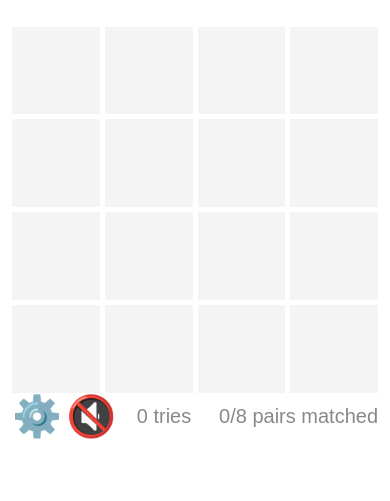
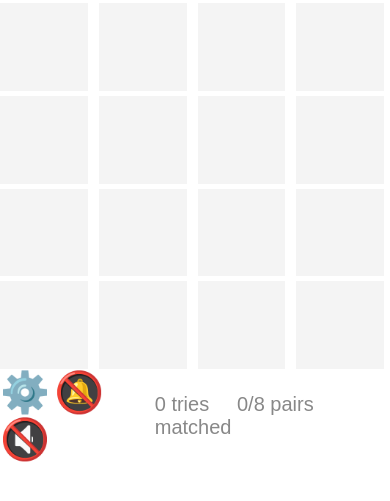
Before and after one commit to JanDW/memory-puzzle, a website: page index.html in a window 390 px wide. Shown: the part 189-690 px from the top of the page. Drawn offline with Linux system fonts and the light colour scheme.

Commit message:
Split sound and music toggle

```diff
--- a/index.html
+++ b/index.html
@@ -15,7 +15,8 @@
       <div id="status">
         <div id="meta">
           <button type="button" id="settings">⚙️</button>
-          <button type="button" id="sound">🔇</button>
+          <button type="button" id="sound">🔕</button>
+          <button type="button" id="music">🔇</button>
         </div>
         <div id="score">
           <span id="tries">0</span> tries &nbsp;&nbsp;&nbsp; <span id="matched">0</span>/<span id="matchedTotal"></span>
--- a/index.js
+++ b/index.js
@@ -31,7 +31,8 @@ class AudioController {
 
 const grid = document.querySelector('#grid');
 const triesOutput = document.querySelector('#tries');
-const audioControl = document.querySelector('#sound');
+const musicToggle = document.querySelector('#music');
+const soundToggle = document.querySelector('#sound');
 const matchedPairsOutput = document.querySelector('#matched');
 const matchedPairsTotalOutput = document.querySelector('#matchedTotal');
 const gridSize = 4;
@@ -208,10 +209,8 @@ function handleClick(e) {
 
 // MAIN
 
-
 //@DOING Not responding to click event
-audioControl.addEventListener('click', (e) => {
-  console.log(this);
+musicToggle.addEventListener('click', (e) => {
   if (e.target.textContent === '🔇') {
     audioController.startMusic();
     e.target.textContent = '🔊';
@@ -219,6 +218,10 @@ audioControl.addEventListener('click', (e) => {
     audioController.stopMusic();
     e.target.textContent = '🔇';
   }
+});
+
+soundToggle.addEventListener('click', (e) => {
+  e.target.textContent === '🔕' ? (e.target.textContent = '🔔') : (e.target.textContent = '🔕');
   audioController.soundEnabled = !audioController.soundEnabled;
 });
 
```
